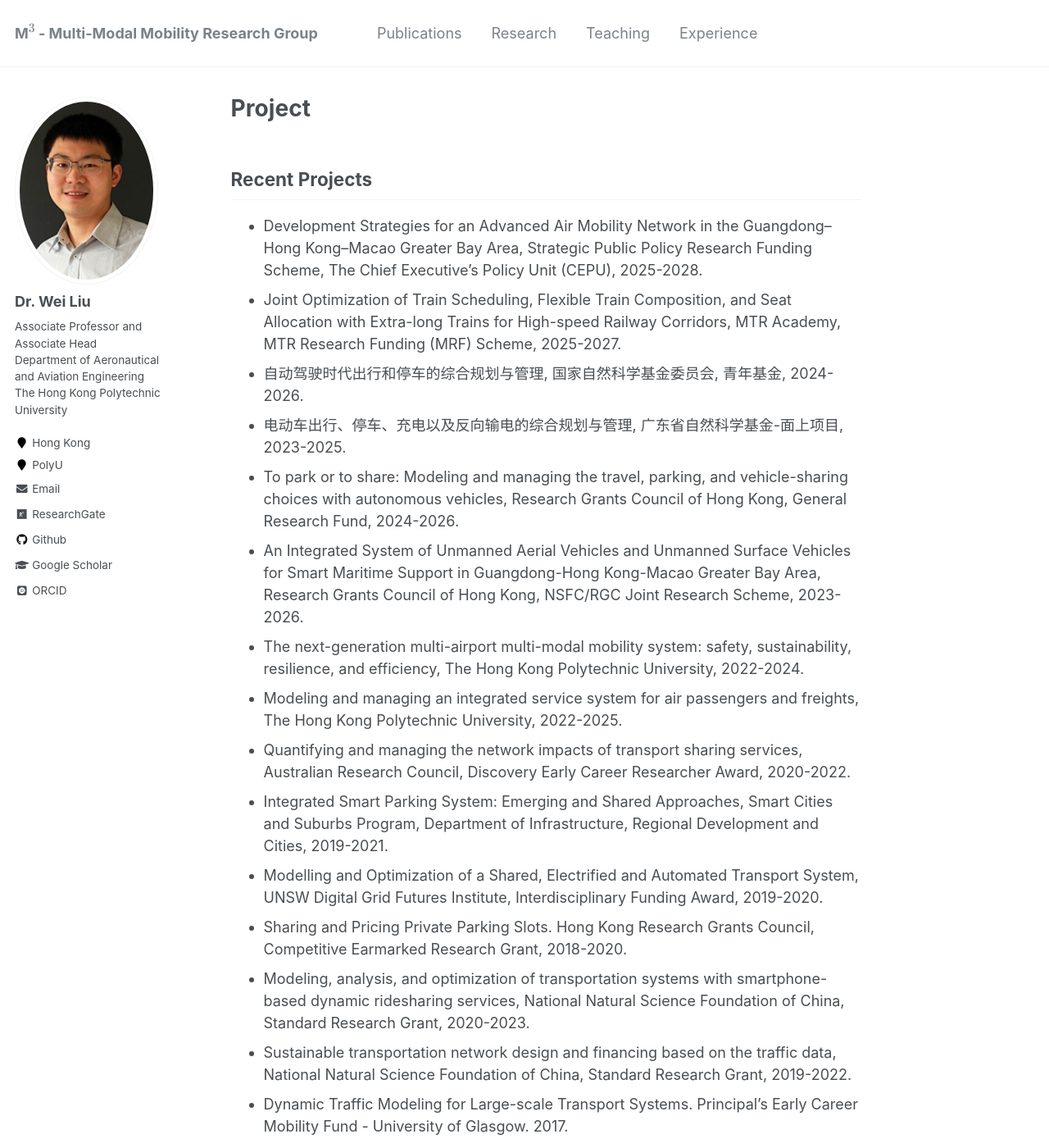
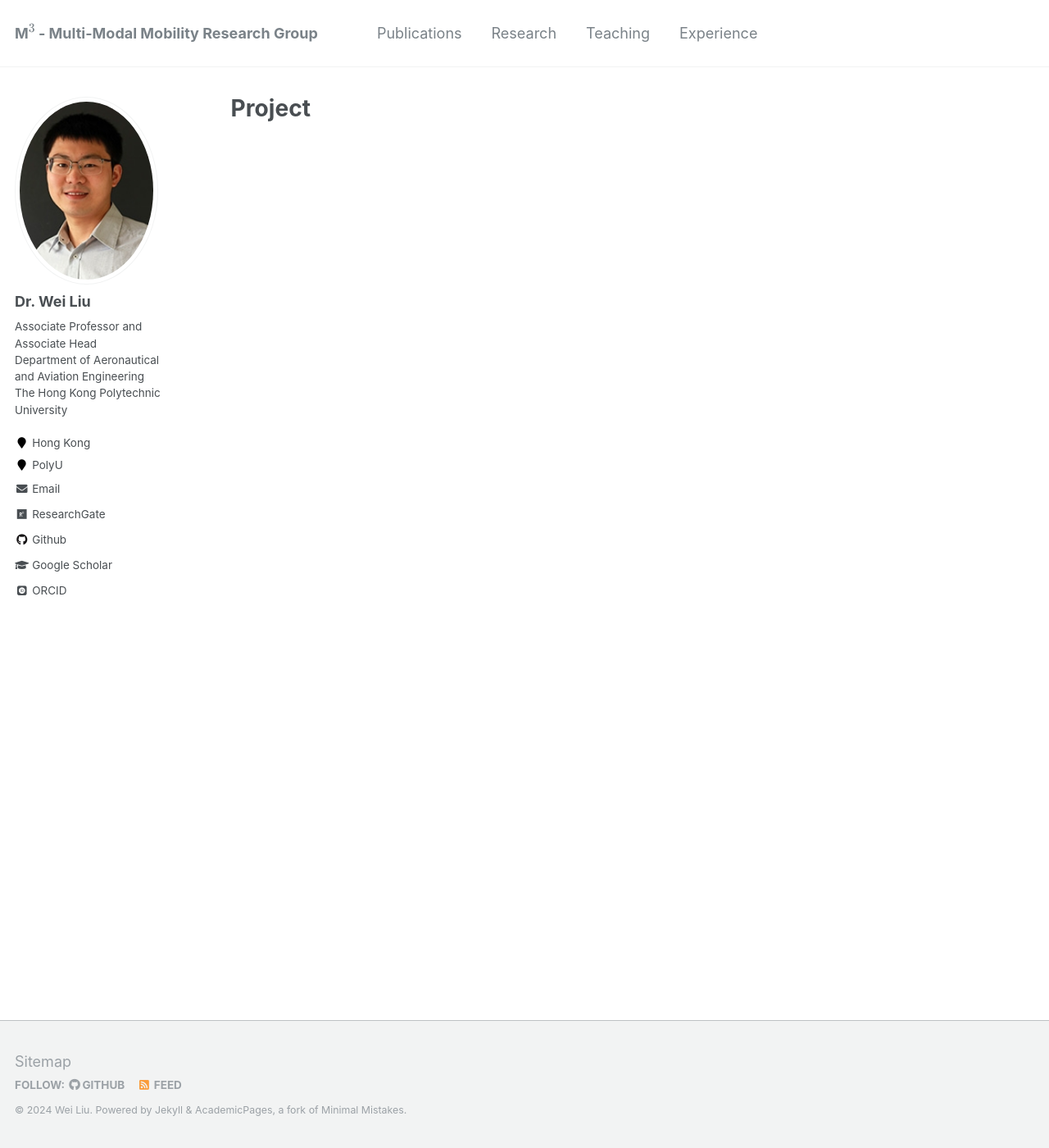
Before and after one commit to weiliu2016/weiliu2016.github.io, a Jekyll site: the page built from _pages/project.md, in a window 1280 px wide and 1400 px high. Shown: the whole window at 82% size. Built offline with Jekyll 4.4.1, drawn with Linux system fonts in a browser that asks for light colours; some web fonts are replaced; formulas are drawn with MathJax 3.

Commit message:
Update project.md

```diff
--- a/_pages/project.md
+++ b/_pages/project.md
@@ -3,22 +3,3 @@ title: "Project"
 permalink: /project/
 author_profile: true
 ---
-
-Recent Projects
------------
-
-* Development Strategies for an Advanced Air Mobility Network in the Guangdong–Hong Kong–Macao Greater Bay Area, Strategic Public Policy Research Funding Scheme, The Chief Executive's Policy Unit (CEPU), 2025-2028.
-* Joint Optimization of Train Scheduling, Flexible Train Composition, and Seat Allocation with Extra-long Trains for High-speed Railway Corridors, MTR Academy, MTR Research Funding (MRF) Scheme, 2025-2027.
-* 自动驾驶时代出行和停车的综合规划与管理, 国家自然科学基金委员会, 青年基金, 2024-2026.
-* 电动车出行、停车、充电以及反向输电的综合规划与管理, 广东省自然科学基金-面上项目, 2023-2025.
-* To park or to share: Modeling and managing the travel, parking, and vehicle-sharing choices with autonomous vehicles, Research Grants Council of Hong Kong, General Research Fund, 2024-2026.
-* An Integrated System of Unmanned Aerial Vehicles and Unmanned Surface Vehicles for Smart Maritime Support in Guangdong-Hong Kong-Macao Greater Bay Area,  Research Grants Council of Hong Kong, NSFC/RGC Joint Research Scheme, 2023-2026.
-* The next-generation multi-airport multi-modal mobility system: safety, sustainability, resilience, and efficiency, The Hong Kong Polytechnic University, 2022-2024.
-* Modeling and managing an integrated service system for air passengers and freights, The Hong Kong Polytechnic University, 2022-2025.
-* Quantifying and managing the network impacts of transport sharing services, Australian Research Council, Discovery Early Career Researcher Award, 2020-2022.
-* Integrated Smart Parking System: Emerging and Shared Approaches, Smart Cities and Suburbs Program, Department of Infrastructure, Regional Development and Cities, 2019-2021.
-* Modelling and Optimization of a Shared, Electrified and Automated Transport System, UNSW Digital Grid Futures Institute, Interdisciplinary Funding Award, 2019-2020.
-* Sharing and Pricing Private Parking Slots. Hong Kong Research Grants Council, Competitive Earmarked Research Grant, 2018-2020.
-* Modeling, analysis, and optimization of transportation systems with smartphone-based dynamic ridesharing services, National Natural Science Foundation of China, Standard Research Grant, 2020-2023.
-* Sustainable transportation network design and financing based on the traffic data, National Natural Science Foundation of China, Standard Research Grant, 2019-2022.
-* Dynamic Traffic Modeling for Large-scale Transport Systems. Principal’s Early Career Mobility Fund - University of Glasgow. 2017.
```
